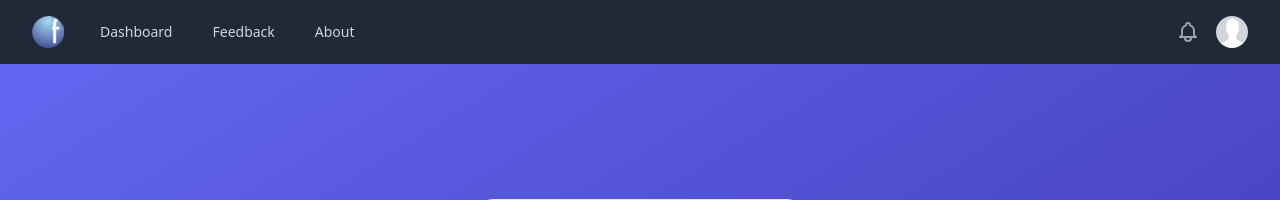
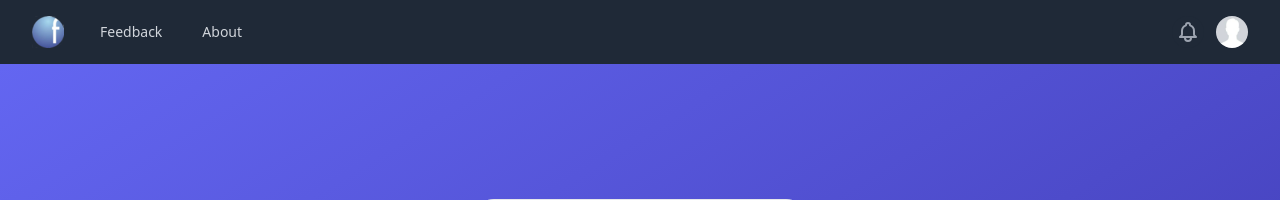
Before and after one commit to Flutech-cmr/Flask-Server, a Flask app: page /add-project in a window 1280 px wide. Shown: the top 200 px of the page. Run offline with Flask 2, Linux system fonts and the light colour scheme; parts of the project's set-up code (start-up, migrations or seed data) failed here and were passed over.

Commit message:
removed dashboardlink from mobile view

```diff
--- a/requirements.txt
+++ b/requirements.txt
@@ -1,6 +1,6 @@
+Werkzeug==1.0.1
+requests==2.26.0
 pymongo==3.11.4
+Flask_Cors==3.0.10
 Flask==1.1.2
-Werkzeug==1.0.1
-Flask_Cors==3.0.10
-requests==2.26.0
 pyTelegramBotAPI==4.4.0
--- a/templates/components.html
+++ b/templates/components.html
@@ -98,9 +98,9 @@
                     <div class="flex space-x-4">
                         <!-- Current: "bg-gray-900 text-white", Default: "text-gray-300 hover:bg-gray-700 hover:text-white" -->
                         <!-- <a href="#" class="bg-gray-900 text-white px-3 py-2 rounded-md text-sm font-medium" aria-current="page">Dashboard</a> -->
-                        <a href="/comingsoon"
+                        <!-- <a href="/comingsoon"
                             class="text-gray-300 hover:bg-gray-700 hover:text-white px-3 py-2 rounded-md text-sm font-medium"
-                            aria-current="page">Dashboard</a>
+                            aria-current="page">Dashboard</a> -->
                         <a href="/feedback"
                             class="text-gray-300 hover:bg-gray-700 hover:text-white px-3 py-2 rounded-md text-sm font-medium">Feedback</a>
                         <a href="/comingsoon"
```
Also changed, not shown: 1 other file.
